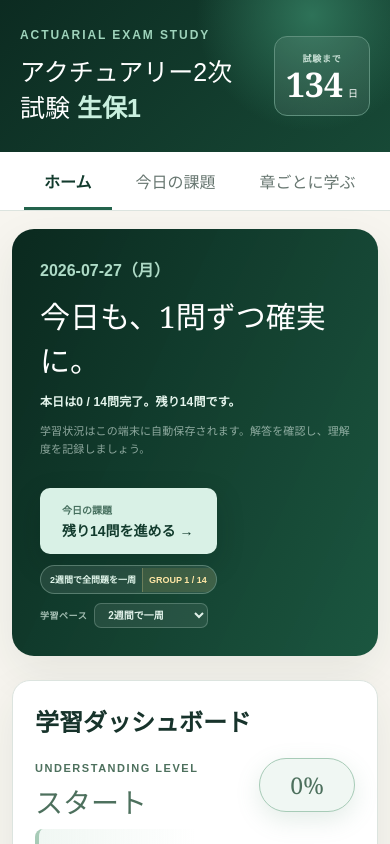
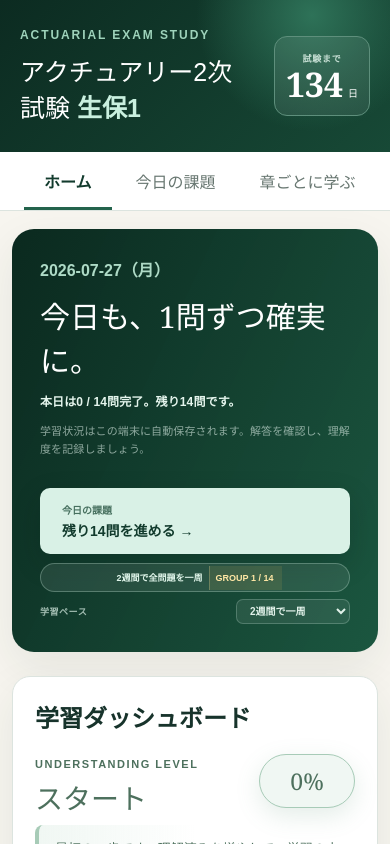
Before and after one commit to yoshi123027-del/actuary-app-seiho1, a Next.js app in the folder vercel/: page / in a window 390 px wide. Shown: the top 844 px of the page. Built offline with nearby package versions, Linux system fonts and the light colour scheme.

Commit message:
Align compact study pace controls below the task button

```diff
--- a/vercel/app/globals.css
+++ b/vercel/app/globals.css
@@ -39,6 +39,9 @@ main { width: min(1180px, calc(100% - 40px)); margin: 36px auto 80px; }
 .daily-cycle-badge span { padding: 7px 0 7px 12px; font-size: 11px; font-weight: 800; white-space: nowrap; }
 .daily-cycle-badge strong { padding: 7px 12px 7px 9px; color: #ffe7a5; background: rgba(215, 181, 87, .12); border-left: 1px solid rgba(255, 231, 165, .24); font-size: 11px; white-space: nowrap; }
 .hero .daily-task-progress-copy { margin-top: 0; color: #e5f5ed; font-size: 13px; font-weight: 800; }
+.daily-task-actions { width: 220px; flex: 0 0 220px; display: flex; flex-direction: column; align-items: stretch; }
+.daily-task-actions .daily-cycle-badge { width: 100%; margin-top: 10px; justify-content: center; }
+.daily-task-actions .assignment-mode-select { width: 100%; margin-top: 7px; justify-content: space-between; }
 .daily-task-button { min-width: 190px; display: flex; align-items: flex-start; flex-direction: column; gap: 3px; text-align: left; box-shadow: 0 10px 28px rgba(5, 28, 20, .18); transition: transform .18s ease, box-shadow .18s ease; }
 .daily-task-button:hover, .daily-task-button:focus-visible { transform: translateY(-2px); box-shadow: 0 14px 32px rgba(5, 28, 20, .24); outline: none; }
 .daily-task-button span { color: #47705f; font-size: 10px; font-weight: 800; }
@@ -210,6 +213,8 @@ footer { padding: 34px; color: #9cb3aa; text-align: center; background: var(--gr
   .daily-cycle-badge span { padding-left: 9px; font-size: 9px; }
   .daily-cycle-badge strong { padding-right: 9px; padding-left: 6px; font-size: 9px; }
   .hero .daily-task-progress-copy { font-size: 12px; }
+  .daily-task-actions { width: 100%; flex-basis: auto; }
+  .daily-task-actions .daily-cycle-badge { margin-top: 9px; }
   .daily-task-button { min-width: 0; }
   .assignment-mode-select { margin-top: 9px; }
   .assignment-mode-select select { width: auto; padding-top: 5px; padding-bottom: 5px; }
```
